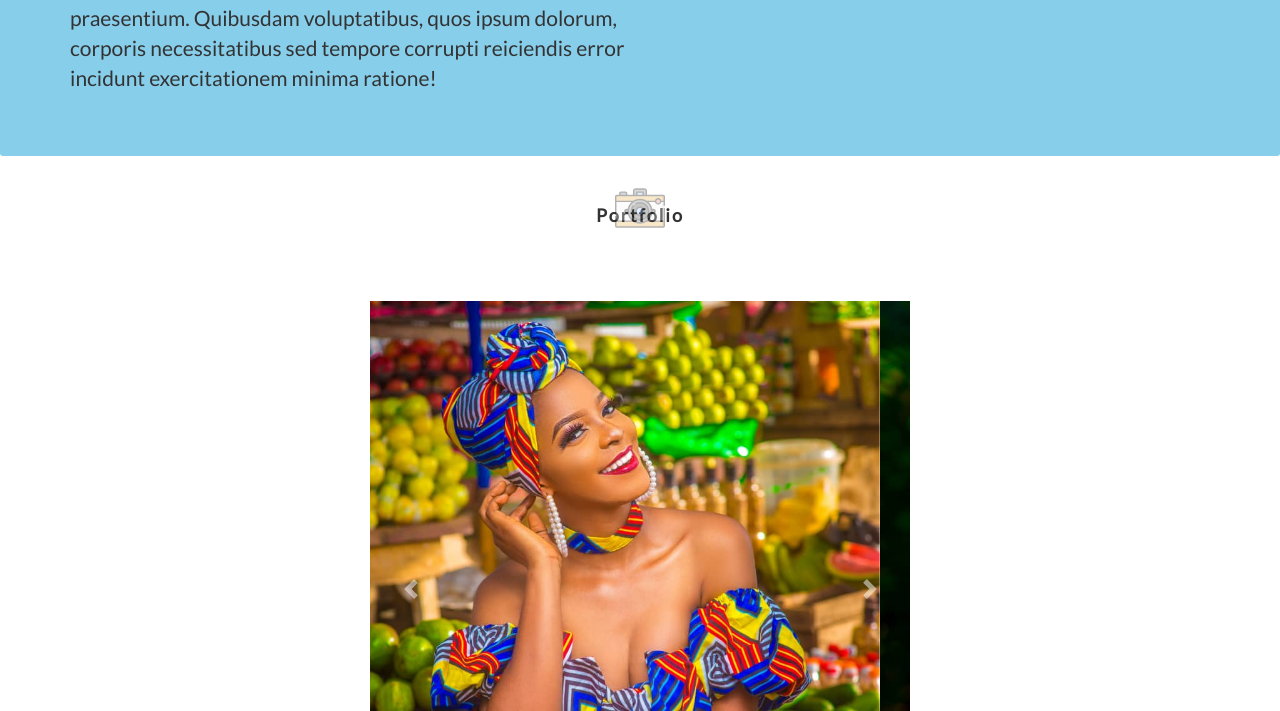
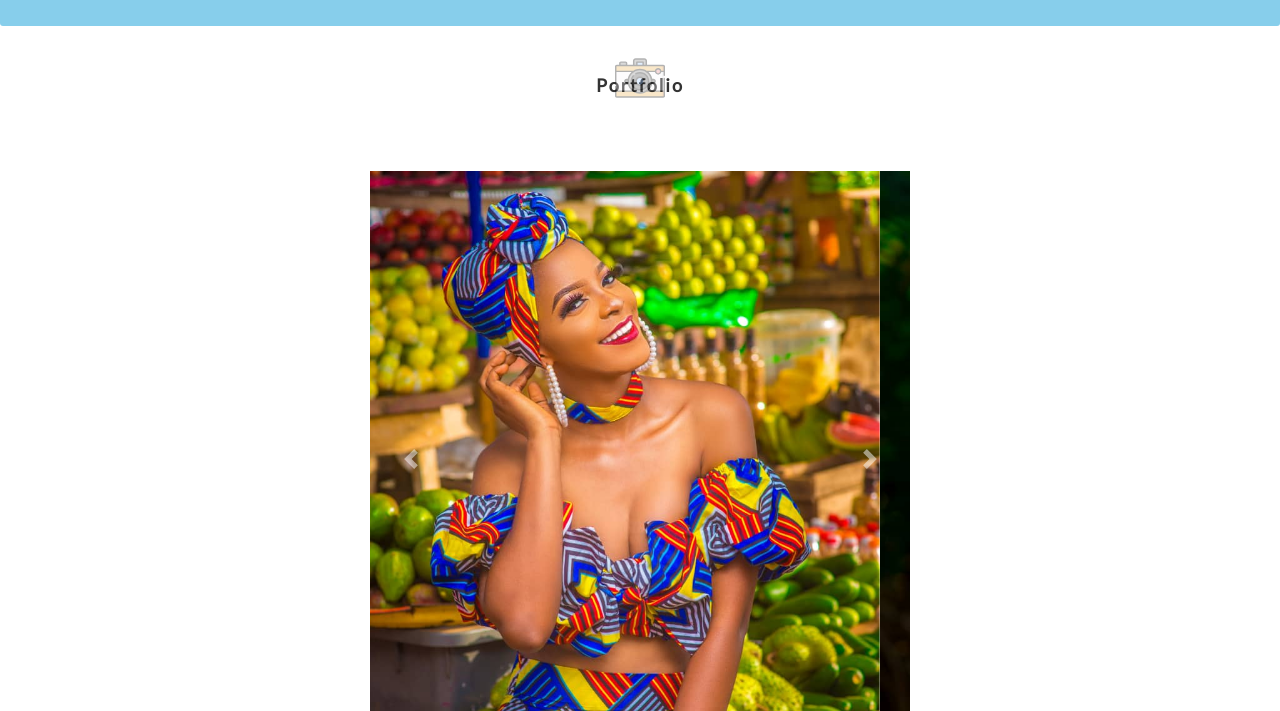
Before and after one commit to Sketodee/911, a website: page index.html in a window 1280 px wide. Shown: the part 317-1028 px from the top of the page. Drawn offline with nearby package versions, Linux system fonts and the light colour scheme; files that its build step writes are made by us from their sources.

Commit message:
Update style.css

```diff
--- a/css/style.css
+++ b/css/style.css
@@ -1,5 +1,4 @@
 body {
-    padding: 130px 0px 0px 0px;
     font-family: 'Lato', sans-serif;
     }
 
```
